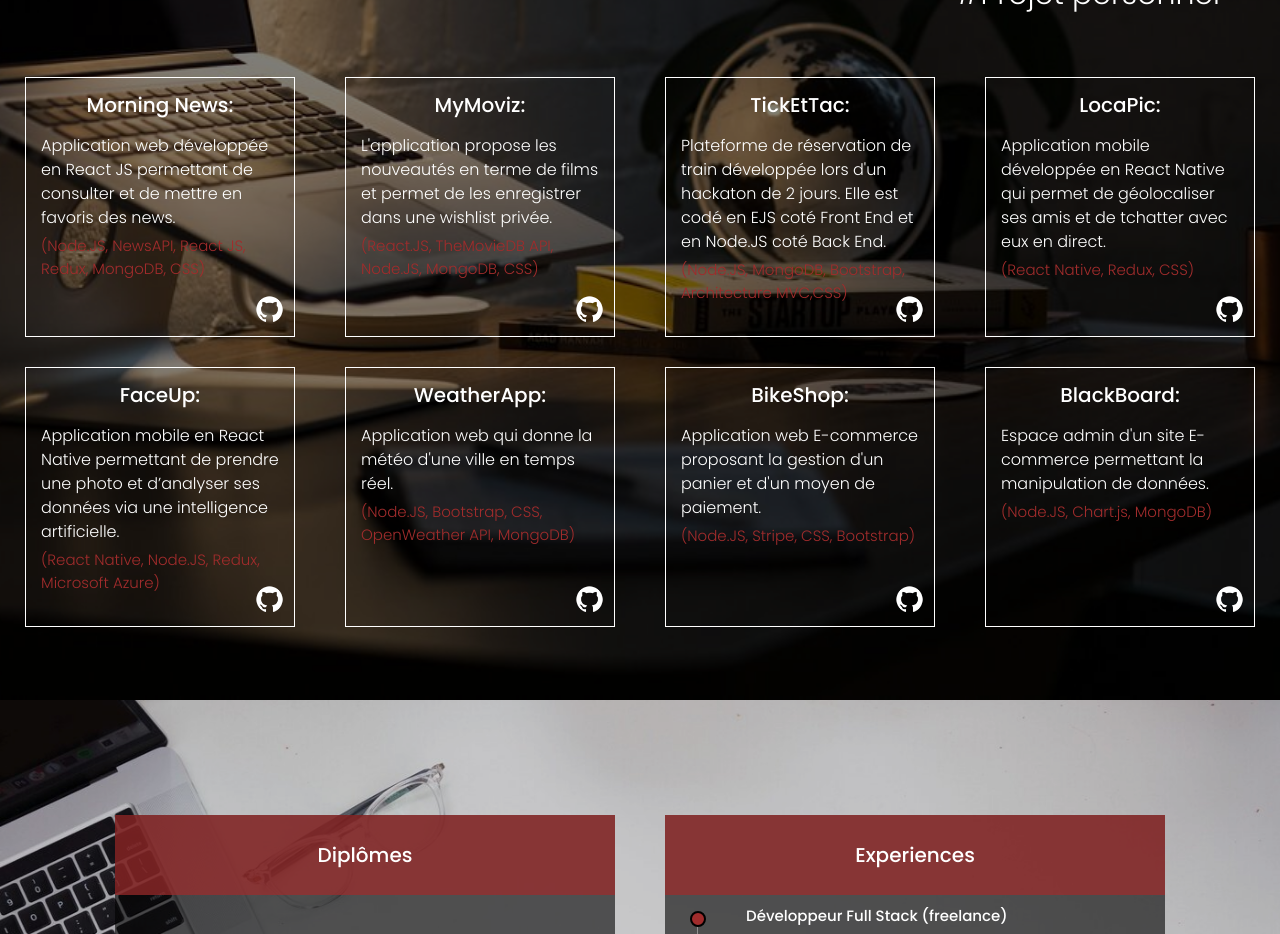
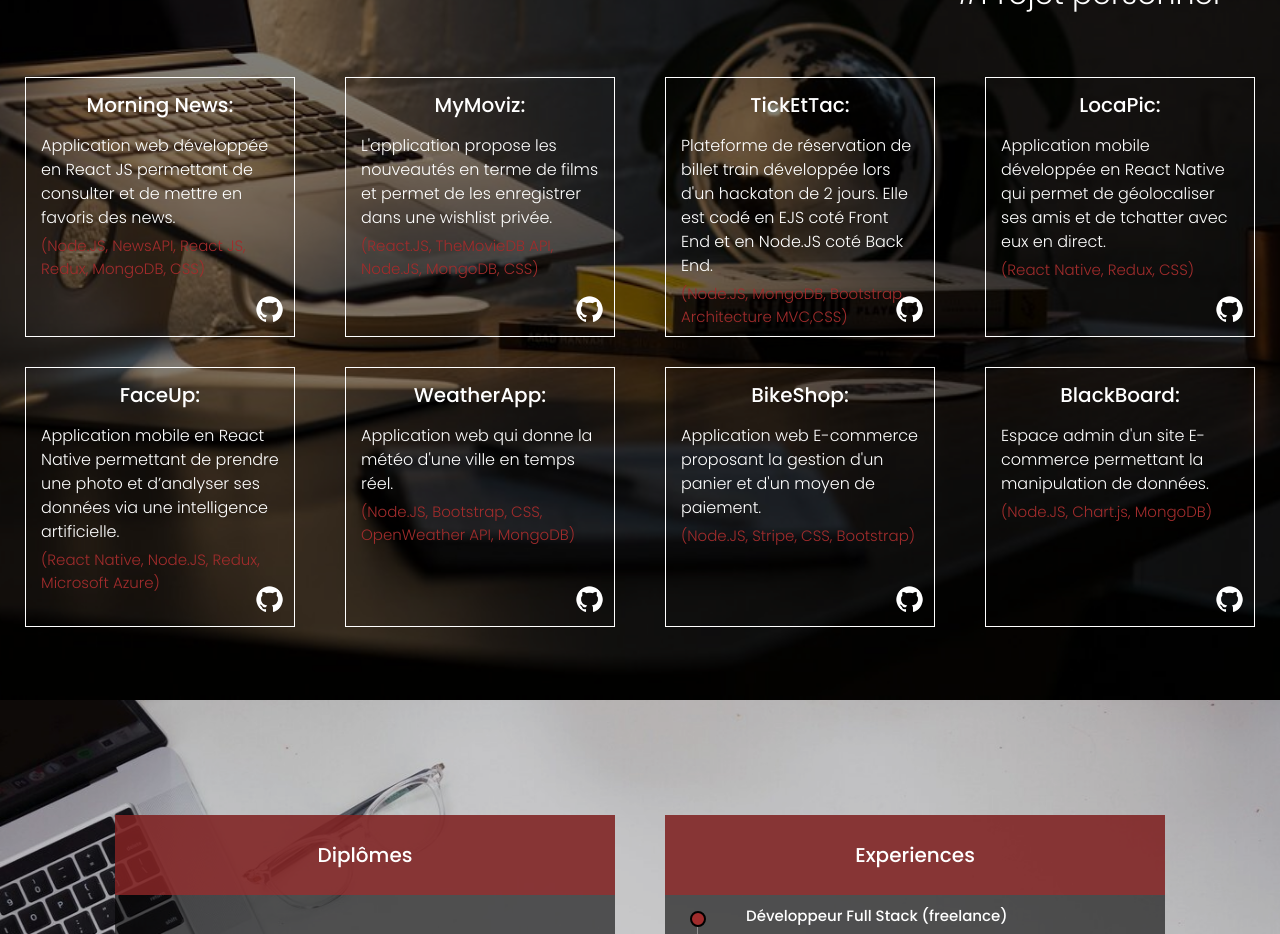
Before and after one commit to Kv1k/CV-Kamil, a React (Create React App) app in the folder reactapp/: page / in a window 1280 px wide. Shown: the part 2200-3134 px from the top of the page. Built offline with nearby package versions, Linux system fonts and the light colour scheme.

Commit message:
error on tickettac description modified

```diff
--- a/reactapp/src/Section3.js
+++ b/reactapp/src/Section3.js
@@ -39,7 +39,7 @@ export default function Section3() {
     },
     {
       nom: "TickEtTac",
-      description: "Plateforme de réservation de train développée lors d'un hackaton de 2 jours. Elle est codé en EJS coté Front End et en Node.JS coté Back End.",
+      description: "Plateforme de réservation de billet train développée lors d'un hackaton de 2 jours. Elle est codé en EJS coté Front End et en Node.JS coté Back End.",
       tech:"(Node.JS, MongoDB, Bootstrap, Architecture MVC,CSS)",
       github:`${link}/ticcetac`
     },
```
